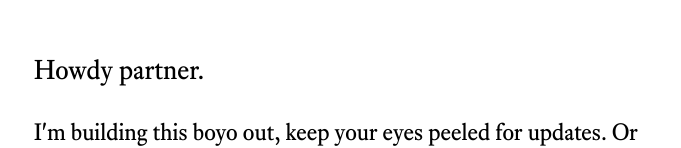
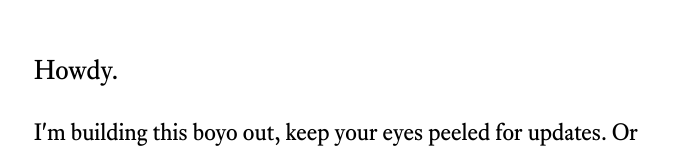
Before and after one commit to zacharyweiss/zacharyweiss.github.io, a plain HTML site: page index.html in a window 1280 px wide. Shown: the part 148-296 px from the top of the page, without its empty margins (298-979 px from the left). Drawn offline with Linux system fonts and the light colour scheme.

Commit message:
Update index.html

```diff
--- a/index.html
+++ b/index.html
@@ -27,7 +27,7 @@
 <div id="content">
 	<div id="doc">
 		<topic class="small">Zachary Weiss</topic>
-		<p>Howdy partner.</p>
+		<p>Howdy.</p>
 		<p>I'm building this boyo out, keep your eyes peeled for updates. Or harass me into making progress if this hasn't changed in a bit. Whatever floats your boat.</p>
 		<div class="subhead" id="passions">
 			<a href="#passions">Passions</a>
```
